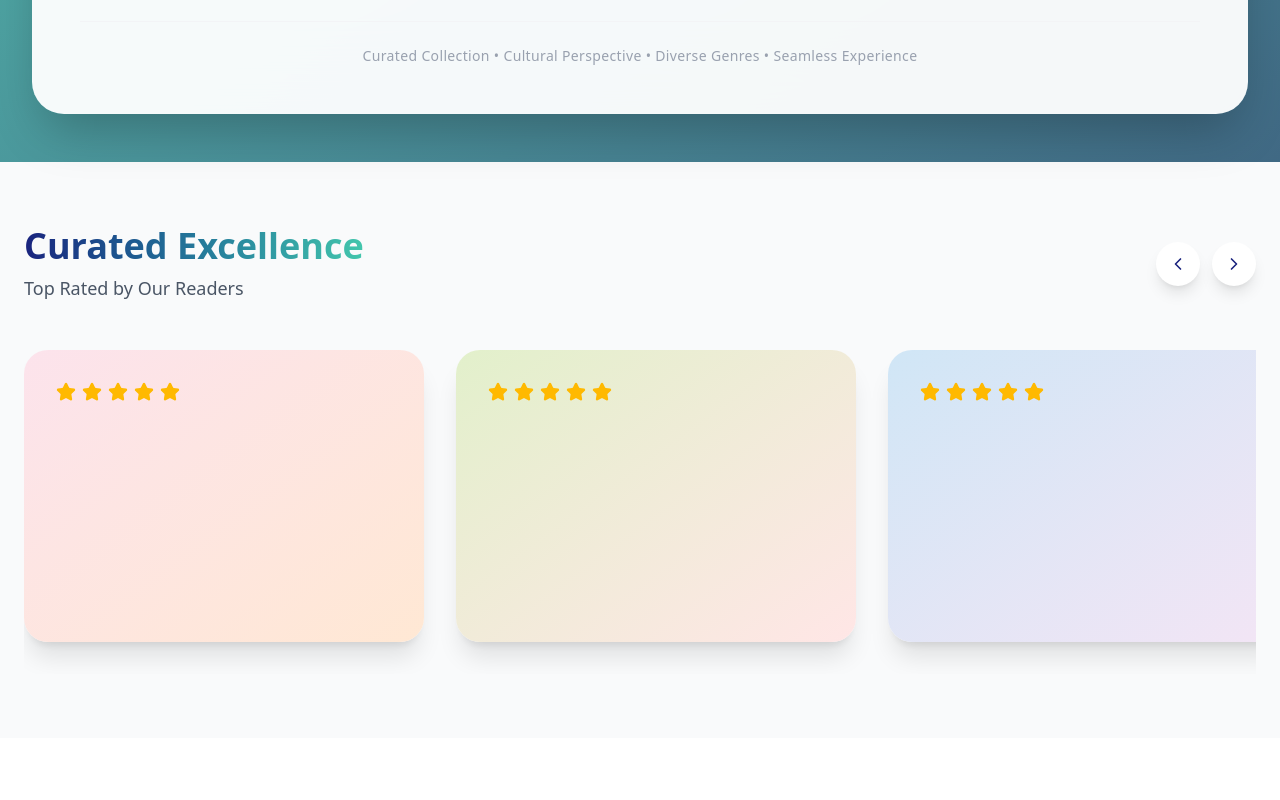
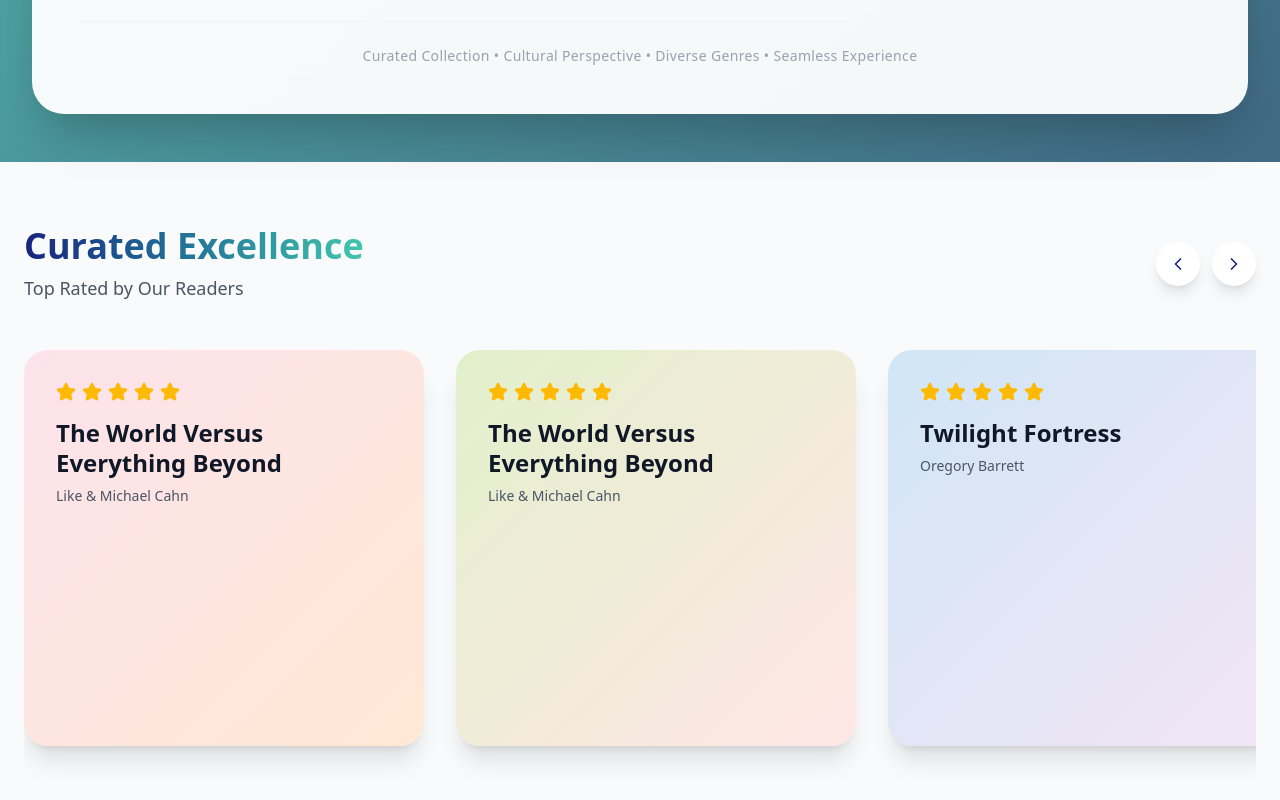
Before and after one commit to firoliyos/book-seller, a React (Vite) app in the folder frontend/: page / in a window 1280 px wide. Shown: the part 770-1570 px from the top of the page. Before the commit the page ends 1508 px from the top, so only its background shows below. Built offline with nearby package versions, Linux system fonts and the light colour scheme.

Commit message:
book title and book author rendering

```diff
--- a/frontend/src/components/OurBestSellers.jsx
+++ b/frontend/src/components/OurBestSellers.jsx
@@ -49,6 +49,11 @@ const OurBestSellers = () => {
                                     <Star key={i} className='h-4 w-4 md:h-5 md:w-5 text-amber-400 fill-amber-400' size={16}/>
                                  ))}
                               </div>
+
+                              <div className={styles.bookInfo}>
+                               <h2 className={styles.bookTitle}>{book.title}</h2>
+                               <p className={styles.bookAuthor}>{book.author}</p>
+                              </div>
                            </div>
                         </div>
                     </div>
```
